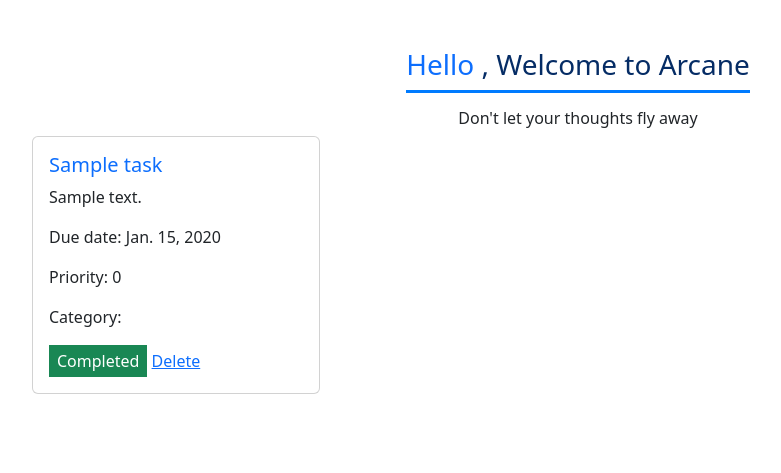
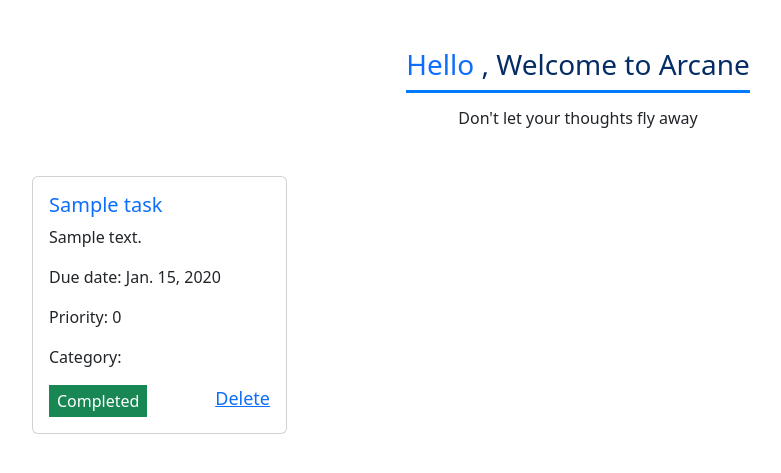
Before and after one commit to talhasan06/arcane, a Django app: page /tasks/completed in a window 1280 px wide. Shown: the part 70-543 px from the top of the page, without its empty margins (62-843 px from the left). Run offline with Django 4.2, Linux system fonts and the light colour scheme; a user stored in the database is signed in; data comes from the database, SQL or seed files in the repository; tables that the repository leaves empty hold one stand-in row (values such as "Sample post").

Commit message:
card style issue solved

```diff
--- a/core/templates/index.html
+++ b/core/templates/index.html
@@ -1,6 +1,6 @@
 {% extends 'base.html' %}
 {% block content %}
-<div class="container  my-5">
+<div class="container my-5">
     {% if messages %}
         <div class="alert alert-success text-center">
             {% for message in messages %}
@@ -8,16 +8,16 @@
             {% endfor %}
         </div>
     {% endif %}
-    <div class="text-center">
+    <div class="text-center mb-5">
         <div style="border-bottom: 3px solid #007bff; display: inline-block;" class="mb-3">
             <h3 class="text-primary-emphasis"><span class="text-primary">Hello {{user.first_name}}</span>, Welcome to Arcane</h3>
         </div>
         <h6>Don't let your thoughts fly away</h6>
     </div>
     {% if request.user.is_authenticated and for_filter %}
-        <div class="row row-cols-1 row-cols-md-4 g-2 mb-4">
+        <div class="row row-cols-1 row-cols-md-4 g-2 mb-4 mx-auto">
             {% for task in tasks %}
-                <div class="col">
+                <div class="col d-flex justify-content-center align-items-center">
                     <div class="card" style="width: 18rem;">
                         <div class="card-body">
                         <a href="{% url 'task_detail' task.id %}" class="text-decoration-none">
@@ -31,6 +31,7 @@
                         <p>Due date: {{task.due_date}}</p>
                         <p>Priority: {{task.priority}}</p>
                         <p>Category: {{task.category}}</p>
+                        <div class="d-flex justify-content-between">
                             {% if task.completed %}
                             <div class="bg-success px-2 py-1" style="display: inline-block;">
                                 <span class="font-medium text-white">Completed</span>
@@ -40,7 +41,8 @@
                                 <span class="font-medium text-white">Pending</span>
                             </div>
                             {% endif %}
-                        <a href="{% url 'edit_task' task.id %}">Edit</a>
+                            <a href="{% url 'edit_task' task.id %}" style="font-size: 18px;">Edit</a>
+                        </div>
                         </div>
                     </div>
                 </div>
--- a/tasks/templates/completed.html
+++ b/tasks/templates/completed.html
@@ -1,9 +1,9 @@
 {% extends 'index.html' %}
 {% block completed_content %}
     {% if tasks %}
-        <div class="row row-cols-1 row-cols-md-2 g-4 mb-4">
+        <div class="row row-cols-1 row-cols-md-4 g-4 mb-4">
             {% for task in tasks %}
-            <div class="col">
+            <div class="col d-flex justify-content-center align-items-center">
                 <div class="card" style="width: 18rem;">
                     <div class="card-body">
                         <a href="{% url 'task_detail' task.id %}" class="text-decoration-none">
@@ -13,6 +13,7 @@
                         <p>Due date: {{task.due_date}}</p>
                         <p>Priority: {{task.priority}}</p>
                         <p>Category: {{task.category}}</p>
+                        <div class="d-flex justify-content-between">
                             {% if task.completed %}
                             <div class="bg-success px-2 py-1" style="display: inline-block;">
                                 <span class="font-medium text-white">Completed</span>
@@ -22,7 +23,8 @@
                                 <span class="font-medium text-white">Pending</span>
                             </div>
                             {% endif %}
-                        <a href="{% url 'delete' task.id %}">Delete</a>
+                            <a href="{% url 'delete' task.id %}" style="font-size: 18px;">Delete</a>
+                        </div>
                     </div>
                 </div>
             </div>
--- a/tasks/templates/remaining.html
+++ b/tasks/templates/remaining.html
@@ -3,7 +3,7 @@
   {% if tasks %}
   <div class="row row-cols-1 row-cols-md-4 g-4 mb-4">
     {% for task in tasks %}
-    <div class="col">
+    <div class="col d-flex justify-content-center align-items-center">
       <div class="card" style="width: 18rem;">
           <div class="card-body">
             <a href="{% url 'task_detail' task.id %}" class="text-decoration-none">
@@ -13,6 +13,7 @@
             <p>Due date: {{task.due_date}}</p>
             <p>Priority: {{task.priority}}</p>
             <p>Category: {{task.category}}</p>
+            <div class="d-flex justify-content-between">
               {% if task.completed %}
               <div class="bg-success px-2 py-1" style="display: inline-block;">
                   <span class="font-medium text-white">Completed</span>
@@ -22,7 +23,8 @@
                   <span class="font-medium text-white">Pending</span>
               </div>
               {% endif %}
-            <a href="{% url 'delete' task.id %}">Delete</a>
+              <a href="{% url 'delete' task.id %}" style="font-size: 18px;">Delete</a>
+            </div>
           </div>
       </div>
     </div>
--- a/tasks/templates/task_list.html
+++ b/tasks/templates/task_list.html
@@ -18,6 +18,7 @@
                         <p>Due date: {{task.due_date}}</p>
                         <p>Priority: {{task.priority}}</p>
                         <p>Category: {{task.category}}</p>
+                        <div class="d-flex justify-content-between">
                             {% if task.completed %}
                             <div class="bg-success px-2 py-1" style="display: inline-block;">
                                 <span class="font-medium text-white">Completed</span>
@@ -27,7 +28,8 @@
                                 <span class="font-medium text-white">Pending</span>
                             </div>
                             {% endif %}
-                        <a href="{% url 'edit_task' task.id %}">Edit</a>
+                            <a href="{% url 'edit_task' task.id %}" style="font-size: 18px;">Edit</a>
+                        </div>
                         </div>
                     </div>
                 </div>
```
Lines whose indentation alone changed are shown as unchanged.
